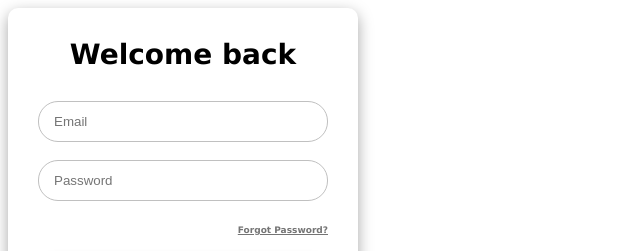
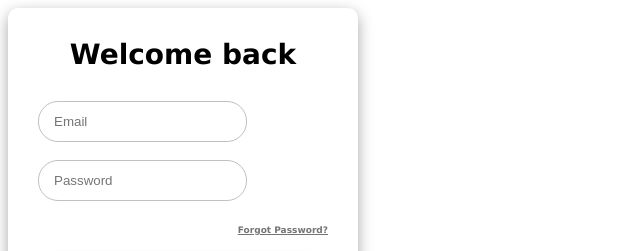
Before and after one commit to Himoazo/DeployML-frontend, an Angular app: page /login in a window 1280 px wide. Shown: the top 251 px of the page, without its empty margins (0-640 px from the left). Built offline with nearby package versions, Linux system fonts and the light colour scheme.

Commit message:
login error messages

```diff
--- a/src/app/login/login.component.html
+++ b/src/app/login/login.component.html
@@ -1,16 +1,24 @@
 <div class="form-container">
     <p class="title">Welcome back</p>
+    <div class="error"> {{errorDiv}} </div>
     <form class="form" [formGroup]="loginForm" (ngSubmit)="login()">
-        <input type="email" id="email" class="input" placeholder="Email" aria-label="email"
-        formControlName="email"
-        >
-        <input type="password" id="password" class="input" placeholder="Password" aria-label="password"
-        formControlName="password"
-        >
+      <div>
+        <input type="email" id="email" class="input" placeholder="Email" aria-label="email" formControlName="email">
+        <div *ngIf="loginForm.get('email')?.invalid && loginForm.get('email')?.touched">
+          <small>Email is required and must be valid.</small>
+        </div>
+      </div>
+
+      <div>
+        <input type="password" id="password" class="input" placeholder="Password" aria-label="password" formControlName="password">
+        <div *ngIf="loginForm.get('password')?.invalid && loginForm.get('password')?.touched">
+          <small>Password is required.</small>
+        </div>
+      </div>
         <p class="page-link">
         <span class="page-link-label">Forgot Password?</span>
       </p>
-      <button class="form-btn">Log in</button>
+      <button class="form-btn" type="submit" [disabled]="loginForm.invalid">Log in</button>
     </form>
     <p class="sign-up-label">
       Don't have an account?<span class="sign-up-link">Sign up</span>
--- a/src/app/login/login.component.ts
+++ b/src/app/login/login.component.ts
@@ -3,10 +3,11 @@ import { FormBuilder, FormControl, FormGroup, ReactiveFormsModule, Validators }
 import { Router } from '@angular/router';
 import { AuthService } from '../services/auth.service';
 import { LogIn } from '../types/login.type';
+import { CommonModule } from '@angular/common';
 
 @Component({
   selector: 'app-login',
-  imports: [ReactiveFormsModule],
+  imports: [ReactiveFormsModule, CommonModule],
   templateUrl: './login.component.html',
   styleUrl: './login.component.scss'
 })
@@ -28,12 +29,11 @@ export class LoginComponent {
   });
 
   login(): void{
-    console.log(this.loginForm.getRawValue())
     if (this.loginForm.invalid) return;
 
-    const loginInfo = this.loginForm.getRawValue();
+    const loginInfo = this.loginForm.value;
 
-    this.auth.login(loginInfo).subscribe({
+    this.auth.login(loginInfo as LogIn).subscribe({
       next: (response: LogIn) =>{
         if(typeof response === "string")
         localStorage.setItem("token", response);
```
